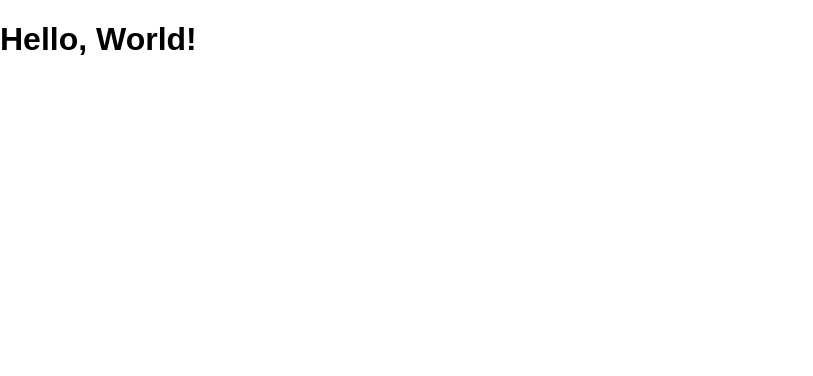
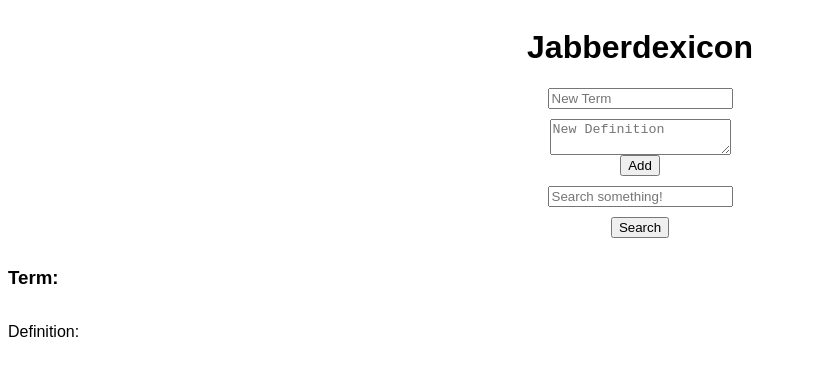
Before and after one commit to hurricanefan93/jabberdexicon, a React app: page / in a window 1280 px wide. Shown: the top 376 px of the page, without its empty margins (0-813 px from the left). Built offline with nearby package versions, Linux system fonts and the light colour scheme; no server answers.

Commit message:
basic functionality

```diff
--- /dev/null
+++ b/src/components/AddWord.js
@@ -0,0 +1,24 @@
+import React, { Component } from 'react'
+
+class AddWord extends Component {
+  _submit = e => {
+    e.preventDefault()
+    this.props.addWord(this.refs.newTerm.value, this.refs.newDef.value)
+    this.refs.newTerm.value = ''
+    this.refs.newDef.value = ''
+  }
+
+  _focus = (e) => {
+    e.target.setSelectionRange(0, e.target.value.length)
+  }
+
+  render () {
+    return <form onSubmit={this._submit}>
+      <input onFocus={this._focus} type='text' ref='newTerm' placeholder='New Term' />
+      <textarea onFocus={this._focus} type='text' ref='newDef' placeholder='New Definition' />
+      <input type='submit' value='Add' />
+    </form>
+  }
+}
+
+export default AddWord
--- a/src/components/App.js
+++ b/src/components/App.js
@@ -1,9 +1,72 @@
 import React, { Component } from 'react'
+import AddWord from './AddWord.js'
+import Definition from './Definition.js'
+import Search from './Search.js'
+class App extends Component {
+  state = {
+    active: {}
+  }
 
-class App extends Component {
+// const token = 'banapple';
+
+  componentDidMount () {
+    // the URL to "get" todo items
+    const url = 'https://jabberdexicon.herokuapp.com/entries?access_token=example'
+    // make an AJAX request to that URL
+    window.fetch(url)
+      // fetch returns a promsise, which yeilds the "response", we call it 'r'
+      // The response has a method json(), that returns another promise
+      .then(r => r.json())
+      // then JSON is done parsing, the promise will yeild the "data"
+      .then(data => {
+        // use the data as the state for our items
+        this.setState({
+          active: data
+        })
+        console.log(data)
+      })
+  }
+
+  addWord = (newTerm, newDef) => {
+    const url = 'https://jabberdexicon.herokuapp.com/entries?access_token=example'
+    window.fetch(url, {
+      method: 'POST',
+      headers: { 'Content-Type': 'application/json' },
+      body: JSON.stringify({
+        'entry': {
+          'term': newTerm,
+          'definition': newDef
+        }
+      })
+    }).then(r => r.json())
+    .then(data => {
+      this.setState({
+        active: data
+      })
+    })
+  }
+
+  searchWord = searchTerm => {
+    const url = 'https://jabberdexicon.herokuapp.com/entries?access_token=example'
+    window.fetch(url)
+    .then(r => r.json())
+    .then(data => {
+      console.log(data)
+    })
+  }
+
   render () {
-    return <div>
-      <h1>Hello, World!</h1>
+    return <div className='App'>
+      <header>
+        <h1>Jabberdexicon</h1>
+      </header>
+      <main>
+        <div className='userinput'>
+          <AddWord addWord={this.addWord} />
+          <Search searchWord={this.searchWord} />
+          <Definition term={this.state.active.term} definition={this.state.active.definition} />
+        </div>
+      </main>
     </div>
   }
 }
--- /dev/null
+++ b/src/components/Definition.js
@@ -0,0 +1,12 @@
+import React, { Component } from 'react'
+
+class Definition extends Component {
+  render () {
+    return <div className='definition'>
+      <h3>Term: {this.props.term}</h3>
+      <p>Definition: {this.props.definition}</p>
+    </div>
+  }
+}
+
+export default Definition
--- /dev/null
+++ b/src/components/Search.js
@@ -0,0 +1,21 @@
+import React, { Component } from 'react'
+
+class Search extends Component {
+  _submit = e => {
+    e.preventDefault()
+    this.props.searchWord(this.refs.searchText.value)
+  }
+
+  _focus = (e) => {
+    e.target.setSelectionRange(0, e.target.value.length)
+  }
+
+  render () {
+    return <form onSubmit={this._submit} className='Search'>
+      <input onFocus={this._focus} type='text' ref='searchText' placeholder='Search something!' />
+      <input type='submit' value='Search' />
+    </form>
+  }
+}
+
+export default Search
--- a/src/styles/screen.scss
+++ b/src/styles/screen.scss
@@ -1,5 +1,4 @@
 @import 'utility';
-
 $base-text-size: 16px;
 $base-font-family: sans-serif;
 
@@ -8,6 +7,40 @@ html {
 }
 
 body {
-  margin: 0;
   font: $base-text-size / 1 $base-font-family;
 }
+
+header {
+  display: flex;
+  justify-content: center;
+}
+
+main {
+  form {
+    display: flex;
+    justify-content: center;
+    align-items: center;
+    flex-direction: column;
+
+    input {
+      margin-bottom: 10px;
+
+      textarea {
+        margin-bottom: 30px;
+      }
+    }
+  }
+}
+
+.definition {
+  display: flex;
+  justify-content: center;
+  flex-direction: column;
+}
+
+.result {
+  display: flex;
+  justify-content: center;
+  flex-direction: column;
+  align-items: center;
+}
```
